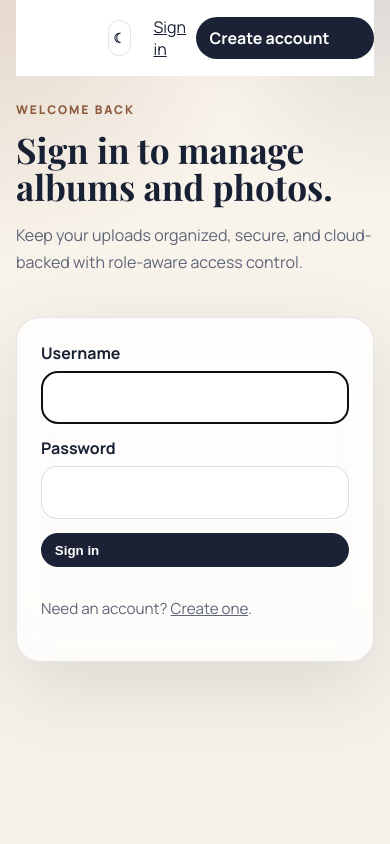
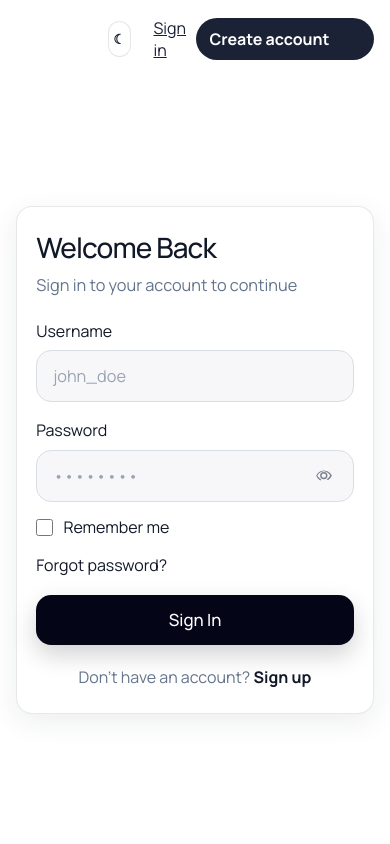
Before and after one commit to ramisys/django-photo-album, a Django app: page /accounts/login/ in a window 390 px wide. Run offline with Django 5.2, Linux system fonts and the light colour scheme.

Commit message:
Add styled login page with password toggle
Add a centered, styled login card and client-side password visibility control.

New template: templates/registration/login.html
New CSS: static/css/login.css
New JS: static/js/login.js
Keeps Django auth behavior (username field) and preserves shared topbar. Adds accessible labels, error rendering, and a responsive layout.

```diff
--- /dev/null
+++ b/static/css/login.css
@@ -0,0 +1,271 @@
+body.login-page {
+    background: #ffffff;
+}
+
+body.login-page .page-shell {
+    min-height: 100vh;
+}
+
+body.login-page .sidebar,
+body.login-page .sidebar-overlay,
+body.login-page .messages {
+    display: none;
+}
+
+body.login-page .app-content {
+    display: grid;
+    min-height: 100vh;
+}
+
+body.login-page .container {
+    width: 100%;
+    max-width: none;
+    margin: 0;
+    padding: 0;
+}
+
+body.login-page .login-shell {
+    min-height: calc(100vh - 5rem);
+    display: grid;
+    place-items: center;
+    padding: 2rem 1rem;
+}
+
+body.login-page .login-card {
+    width: min(100%, 560px);
+    padding: 2.1rem 1.9rem 1.7rem;
+    border: 1px solid rgba(24, 32, 51, 0.1);
+    border-radius: 1.1rem;
+    background: #ffffff;
+    box-shadow: 0 8px 28px rgba(24, 32, 51, 0.08);
+}
+
+body.login-page .login-card-header {
+    margin-bottom: 1.4rem;
+}
+
+body.login-page .login-card-header h1 {
+    margin: 0 0 0.65rem;
+    font-family: 'Manrope', sans-serif;
+    font-size: 1.75rem;
+    line-height: 1.15;
+    font-weight: 500;
+    letter-spacing: -0.03em;
+    color: #111827;
+}
+
+body.login-page .login-card-header p {
+    margin: 0;
+    color: #64748b;
+    font-size: 1.02rem;
+    line-height: 1.45;
+}
+
+body.login-page .login-form {
+    display: grid;
+    gap: 1.05rem;
+}
+
+body.login-page .login-field {
+    display: grid;
+    gap: 0.55rem;
+}
+
+body.login-page .login-field label {
+    font-size: 1rem;
+    font-weight: 400;
+    color: #111827;
+}
+
+body.login-page .login-field input {
+    width: 100%;
+    min-height: 3.25rem;
+    padding: 0.85rem 1rem;
+    border: 1px solid #d8dde6;
+    border-radius: 0.95rem;
+    background: #f7f7fa;
+    color: #111827;
+    font: inherit;
+    font-size: 1.02rem;
+    transition: border-color 0.18s ease, box-shadow 0.18s ease, background 0.18s ease;
+}
+
+body.login-page .login-field input::placeholder {
+    color: #9aa4b2;
+}
+
+body.login-page .login-field input:focus {
+    outline: none;
+    border-color: #aab2be;
+    box-shadow: 0 0 0 3px rgba(148, 163, 184, 0.18);
+    background: #ffffff;
+}
+
+body.login-page .login-field.has-error input {
+    border-color: #c84d4d;
+    box-shadow: 0 0 0 3px rgba(200, 77, 77, 0.12);
+}
+
+body.login-page .login-errors,
+body.login-page .login-field-error {
+    margin: 0;
+    color: #c84d4d;
+    font-size: 0.9rem;
+    line-height: 1.45;
+}
+
+body.login-page .login-errors ul {
+    margin: 0;
+    padding-left: 1.2rem;
+}
+
+body.login-page .password-field {
+    position: relative;
+}
+
+body.login-page .password-field input {
+    padding-right: 3.25rem;
+}
+
+body.login-page .password-toggle {
+    position: absolute;
+    top: 50%;
+    right: 0.95rem;
+    transform: translateY(-50%);
+    display: inline-grid;
+    place-items: center;
+    width: 1.9rem;
+    height: 1.9rem;
+    border: 0;
+    border-radius: 999px;
+    background: transparent;
+    color: #7b8190;
+    cursor: pointer;
+    transition: background 0.18s ease, color 0.18s ease;
+}
+
+body.login-page .password-toggle:hover,
+body.login-page .password-toggle:focus-visible {
+    background: rgba(125, 134, 148, 0.12);
+    color: #4b5563;
+    outline: none;
+}
+
+body.login-page .password-toggle-icon {
+    width: 1.1rem;
+    height: 1.1rem;
+}
+
+body.login-page .password-toggle-icon-hide {
+    display: none;
+}
+
+body.login-page .password-field.is-visible .password-toggle-icon-show {
+    display: none;
+}
+
+body.login-page .password-field.is-visible .password-toggle-icon-hide {
+    display: block;
+}
+
+body.login-page .login-meta {
+    display: flex;
+    align-items: center;
+    justify-content: space-between;
+    gap: 1rem;
+    margin-top: -0.15rem;
+}
+
+body.login-page .remember-me {
+    display: inline-flex;
+    align-items: center;
+    gap: 0.65rem;
+    color: #111827;
+    font-size: 1rem;
+    font-weight: 400;
+}
+
+body.login-page .remember-me input {
+    width: 1.05rem;
+    height: 1.05rem;
+    margin: 0;
+    accent-color: #111827;
+}
+
+body.login-page .forgot-password {
+    border: 0;
+    background: transparent;
+    color: #111827;
+    font: inherit;
+    font-size: 1rem;
+    cursor: pointer;
+    padding: 0;
+}
+
+body.login-page .forgot-password:hover,
+body.login-page .forgot-password:focus-visible {
+    text-decoration: underline;
+    outline: none;
+}
+
+body.login-page .login-submit {
+    min-height: 3.15rem;
+    margin-top: 0.1rem;
+    border: 0;
+    border-radius: 0.95rem;
+    background: #040617;
+    color: #ffffff;
+    font: inherit;
+    font-size: 1.05rem;
+    font-weight: 500;
+    cursor: pointer;
+    box-shadow: 0 10px 24px rgba(4, 6, 23, 0.18);
+    transition: transform 0.18s ease, box-shadow 0.18s ease, background 0.18s ease;
+}
+
+body.login-page .login-submit:hover,
+body.login-page .login-submit:focus-visible {
+    background: #070a1c;
+    transform: translateY(-1px);
+    box-shadow: 0 14px 28px rgba(4, 6, 23, 0.22);
+    outline: none;
+}
+
+body.login-page .login-footer {
+    margin: 0.15rem 0 0;
+    text-align: center;
+    color: #64748b;
+    font-size: 1rem;
+}
+
+body.login-page .login-footer a {
+    color: #111827;
+    font-weight: 600;
+    text-decoration: none;
+}
+
+body.login-page .login-footer a:hover,
+body.login-page .login-footer a:focus-visible {
+    text-decoration: underline;
+    outline: none;
+}
+
+@media (max-width: 640px) {
+    body.login-page .login-shell {
+        padding: 1rem;
+    }
+
+    body.login-page .login-card {
+        padding: 1.5rem 1.2rem 1.35rem;
+        border-radius: 1rem;
+    }
+
+    body.login-page .login-meta {
+        flex-direction: column;
+        align-items: stretch;
+    }
+
+    body.login-page .forgot-password {
+        text-align: left;
+    }
+}
--- /dev/null
+++ b/static/js/login.js
@@ -0,0 +1,21 @@
+(function () {
+    document.addEventListener('DOMContentLoaded', function () {
+        var toggle = document.querySelector('[data-password-toggle]');
+        var passwordField = document.querySelector('.password-field');
+        var passwordInput = document.getElementById('id_password');
+
+        if (!toggle || !passwordField || !passwordInput) {
+            return;
+        }
+
+        toggle.addEventListener('click', function () {
+            var isHidden = passwordInput.type === 'password';
+
+            passwordInput.type = isHidden ? 'text' : 'password';
+            passwordField.classList.toggle('is-visible', isHidden);
+            toggle.setAttribute('aria-pressed', String(isHidden));
+            toggle.setAttribute('aria-label', isHidden ? 'Hide password' : 'Show password');
+            passwordInput.focus();
+        });
+    });
+})();
--- a/templates/registration/login.html
+++ b/templates/registration/login.html
@@ -1,25 +1,85 @@
 {% extends 'base.html' %}
+{% load static %}
+{% block body_class %}login-page{% endblock %}
 {% block title %}Sign in | Photo Album{% endblock %}
+{% block page_head %}
+<link rel="stylesheet" href="{% static 'css/login.css' %}">
+{% endblock %}
 {% block content %}
-<section class="auth-card">
-    <div class="hero-copy">
-        <p class="eyebrow">Welcome back</p>
-        <h1>Sign in to manage albums and photos.</h1>
-        <p>Keep your uploads organized, secure, and cloud-backed with role-aware access control.</p>
+<section class="login-shell">
+    <div class="login-card">
+        <div class="login-card-header">
+            <h1>Welcome Back</h1>
+            <p>Sign in to your account to continue</p>
+        </div>
+
+        <form method="post" class="login-form" novalidate>
+            {% csrf_token %}
+            {% if form.non_field_errors %}
+            <div class="login-errors" role="alert">
+                {{ form.non_field_errors }}
+            </div>
+            {% endif %}
+
+            <div class="login-field{% if form.username.errors %} has-error{% endif %}">
+                <label for="id_username">Username</label>
+                <input
+                    id="id_username"
+                    name="username"
+                    type="text"
+                    placeholder="john_doe"
+                    autocomplete="username"
+                    value="{{ form.username.value|default_if_none:''|escape }}"
+                    {% if form.username.errors %}aria-invalid="true"{% endif %}
+                    required>
+                {% if form.username.errors %}
+                <p class="login-field-error">{{ form.username.errors.0 }}</p>
+                {% endif %}
+            </div>
+
+            <div class="login-field{% if form.password.errors %} has-error{% endif %}">
+                <label for="id_password">Password</label>
+                <div class="password-field">
+                    <input
+                        id="id_password"
+                        name="password"
+                        type="password"
+                        placeholder="••••••••"
+                        autocomplete="current-password"
+                        {% if form.password.errors %}aria-invalid="true"{% endif %}
+                        required>
+                    <button class="password-toggle" type="button" aria-label="Show password" aria-pressed="false" data-password-toggle>
+                        <svg class="password-toggle-icon password-toggle-icon-show" viewBox="0 0 24 24" aria-hidden="true" focusable="false">
+                            <path d="M12 5c5.5 0 9.9 4 11 7-.9 2.3-2.7 4.4-5 5.9a1 1 0 1 1-1.1-1.7c1.7-1.1 3-2.5 3.9-4.2-.9-1.7-2.4-3.4-4.6-4.6-1.1-.6-2.7-1.2-4.2-1.2s-3.1.6-4.2 1.2C5.6 8.6 4.1 10.3 3.2 12c.9 1.7 2.4 3.4 4.6 4.6a1 1 0 0 1-1.1 1.7C4.4 16.8 2.6 14.7 1.7 12 2.8 9 7.2 5 12 5Zm0 4a3 3 0 1 1 0 6 3 3 0 0 1 0-6Zm0-2a5 5 0 1 0 0 10 5 5 0 0 0 0-10Z" fill="currentColor" />
+                        </svg>
+                        <svg class="password-toggle-icon password-toggle-icon-hide" viewBox="0 0 24 24" aria-hidden="true" focusable="false">
+                            <path d="M2.7 3.3a1 1 0 0 1 1.4 0l17 17a1 1 0 1 1-1.4 1.4l-2.1-2.1c-1.7 1-3.7 1.8-6.1 1.8-6 0-10.4-4.1-11.5-7 1-2.6 3.1-4.8 5.8-6.3L2.7 4.7a1 1 0 0 1 0-1.4Zm5.6 5.6 1.6 1.6a3 3 0 0 0 4.2 4.2l1.6 1.6a5 5 0 0 1-7.4-7.4Zm3.7-1.9a5 5 0 0 1 5.3 5.3l-5.3-5.3Zm1-1.7c5.2.1 9 3.9 10 6.7-.5 1.4-1.4 2.8-2.6 4a1 1 0 0 1-1.4-1.4c.8-.8 1.4-1.6 1.8-2.4-.9-1.7-2.4-3.4-4.6-4.6-.8-.4-1.8-.8-2.9-1l-1.2-1.2c.3 0 .7-.1 1-.1ZM4.8 8.1c-1.2 1-2.1 2.2-2.6 3.2.9 1.7 2.4 3.4 4.6 4.6.5.3 1.1.5 1.7.8a1 1 0 0 1-.7 1.9c-.8-.3-1.5-.6-2.2-1-2.4-1.3-4.4-3.3-5.5-5.8 1-2.3 2.6-4.2 4.7-5.8a1 1 0 1 1 1.2 1.6Zm7.2-.6a2 2 0 0 1 2.9 2.9l-2.9-2.9Z" fill="currentColor" />
+                        </svg>
+                    </button>
+                </div>
+                {% if form.password.errors %}
+                <p class="login-field-error">{{ form.password.errors.0 }}</p>
+                {% endif %}
+            </div>
+
+            <div class="login-meta">
+                <label class="remember-me">
+                    <input type="checkbox" name="remember_me">
+                    <span>Remember me</span>
+                </label>
+                <button type="button" class="forgot-password">Forgot password?</button>
+            </div>
+
+            <button class="login-submit" type="submit">Sign In</button>
+
+            <p class="login-footer">
+                Don't have an account?
+                <a href="{% url 'signup' %}">Sign up</a>
+            </p>
+        </form>
     </div>
-    <form method="post" class="panel form-panel">
-        {% csrf_token %}
-        {{ form.non_field_errors }}
-        <label>
-            Username
-            {{ form.username }}
-        </label>
-        <label>
-            Password
-            {{ form.password }}
-        </label>
-        <button class="button button-dark" type="submit">Sign in</button>
-        <p class="fine-print">Need an account? <a href="{% url 'signup' %}">Create one</a>.</p>
-    </form>
 </section>
 {% endblock %}
+{% block page_scripts %}
+<script src="{% static 'js/login.js' %}" defer></script>
+{% endblock %}
```
